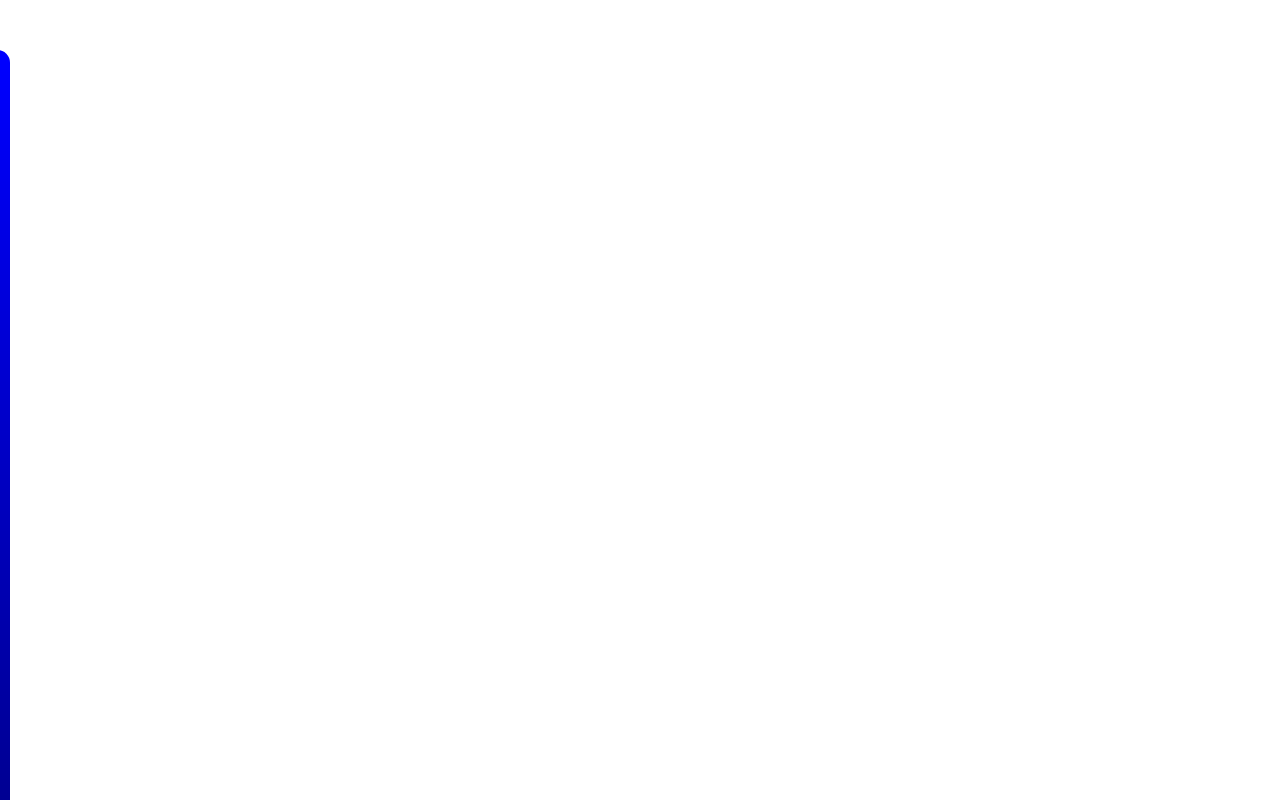
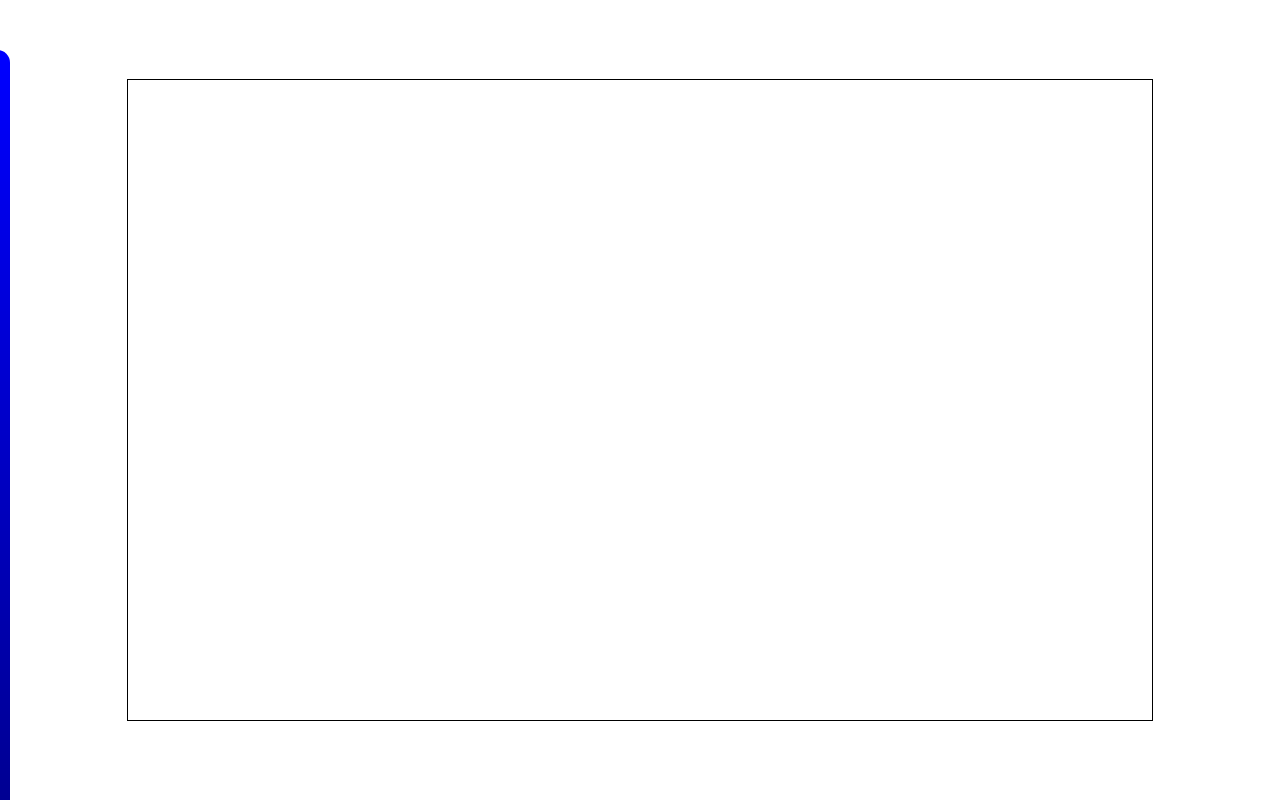
Before and after one commit to andrewballantyne/Ballantyno, a plain HTML site: page index.html in a window 1280 px wide. Both pictures are taken after a click on the link "Game Lobby". Drawn offline with nearby package versions, Linux system fonts and the light colour scheme.

Commit message:
Default Canvas; Re-factoring CSS; Standing Bug with ClassVehicle (see README.md)

```diff
--- a/constants/scss/fixedNumbers.scss
+++ b/constants/scss/fixedNumbers.scss
@@ -1,2 +1,5 @@
 // The offset needed to shift content down off the head-toolbar that comes down when you click on the top of an apple device
 $appleHeadBarOffset: 50px;
+
+// To make the item on top of everything, use this... this number should be incremented if others are to use zIndex
+$topZIndex: 1;
--- /dev/null
+++ b/core/BallantynoCanvas.js
@@ -0,0 +1,8 @@
+/**
+ * Created by Andrew on 05/10/14.
+ */
+var BallantynoCanvas = ClassVehicle.extendClass(Canvas, {
+	constructor : function () {
+		this.super.constructor();
+	}
+});
--- /dev/null
+++ b/core/Canvas.js
@@ -0,0 +1,14 @@
+/**
+ * Created by Andrew on 05/10/14.
+ */
+var Canvas = ClassVehicle.extendClass(DOMObject, true, {
+	constructor : function () {
+		this.super.constructor.call(this, '<canvas></canvas>');
+
+		this._me.prop('id', 'theCanvas');
+		this._me.prop('width', $(window).width() * .8);
+		this._me.prop('height', $(window).height() * .8);
+
+		$(document.body).append(this._me);
+	}
+});
--- /dev/null
+++ b/core/DOMObject.js
@@ -0,0 +1,29 @@
+/**
+ * Created by Andrew on 05/10/14.
+ */
+var DOMObject = ClassVehicle.createClass({
+	constructor : function (domId) {
+		this._me = $(domId);
+
+		this._rendered = true;
+	},
+
+	show : function () {
+		if (!this._rendered) return;
+
+		this._me.show();
+	},
+
+	hide : function () {
+		if (!this._rendered) return;
+
+		this._me.hide();
+	},
+
+	isRendered : function () {
+		return this._rendered;
+	},
+
+	_me : null,
+	_rendered : false
+});
--- a/domCasings/IndexPageNavigation.js
+++ b/domCasings/IndexPageNavigation.js
@@ -41,6 +41,7 @@ var IndexPageNavigation = ClassVehicle.extendClass(PageNavigation, {
 	},
 
 	/* ----- Private Variables ----- */
+	_canvas : null,
 	_logoContainer : null,
 	_options : null,
 	_optionList : null,
@@ -57,7 +58,11 @@ var IndexPageNavigation = ClassVehicle.extendClass(PageNavigation, {
 
 		// Add each individual button click
 		this.__actions.find('#clearScreen').on('click', FunctionUtilities.callWithScope(function (e) {
-			TestMethodAPI.hide();
+			if (TestMethodAPI.isRendered())
+				TestMethodAPI.hide();
+
+			if (this._canvas.isRendered())
+				this._canvas.hide();
 		}, this));
 		this.__actions.find('#runTests').on('click', FunctionUtilities.callWithScope(function (e) {
 			if (TestMethodAPI.isRendered())
@@ -66,7 +71,7 @@ var IndexPageNavigation = ClassVehicle.extendClass(PageNavigation, {
 				HeaderUtilities.include.script('test/classTests/testInit.js');
 		}, this));
 		this.__actions.find('#showLobby').on('click', FunctionUtilities.callWithScope(function (e) {
-			alert('Oh sure, wouldn\'t you like that to work!');
+			this._canvas = new BallantynoCanvas();
 		}, this));
 	},
 	_configureOptionDefaults : function () {
--- a/index.html
+++ b/index.html
@@ -19,6 +19,9 @@
 
 	<!-- Core Classes -->
 	<script type="text/javascript" src="core/ClassVehicle.js"></script>
+	<script type="text/javascript" src="core/DOMObject.js"></script>
+	<script type="text/javascript" src="core/Canvas.js"></script>
+	<script type="text/javascript" src="core/BallantynoCanvas.js"></script>
 
 	<!-- Singletons -->
 	<script type="text/javascript" src="singletons/Log.js"></script>
@@ -32,7 +35,9 @@
 	<script type="text/javascript" src="test/core/scripts/Test.js"></script>
 
 	<!-- Styles -->
-	<link rel="stylesheet" href="styles/index.css"/>
+	<link rel="stylesheet" href="styles/common.css"/>
+	<link rel="stylesheet" href="styles/indexCanvas.css"/>
+	<link rel="stylesheet" href="styles/indexSiteNavigation.css"/>
 </head>
 <body onload="new IndexPageNavigation('siteNavigation');">
 
--- /dev/null
+++ b/styles/common.scss
@@ -0,0 +1,5 @@
+@import '../constants/scss/fixedNumbers';
+
+body {
+  margin: 0;
+}
--- /dev/null
+++ b/styles/indexCanvas.scss
@@ -0,0 +1,9 @@
+#theCanvas {
+  border: 1px solid black;
+  bottom: 0;
+  left: 0;
+  position: absolute;
+  margin: auto;
+  right: 0;
+  top: 0;
+}
--- a/styles/index.scss
+++ b/styles/indexSiteNavigation.scss
@@ -14,6 +14,7 @@ $extendOffsetLeft: $basicBorderRadius * 2;
   text-align: center;
   top: 0;
   width: $containerWidth;
+  z-index: $topZIndex;
 }
 
 #siteNavigation .panel {
```
Also changed, not shown: styles/common.css (added), styles/indexCanvas.css (added), styles/indexSiteNavigation.css, 1 other file.
